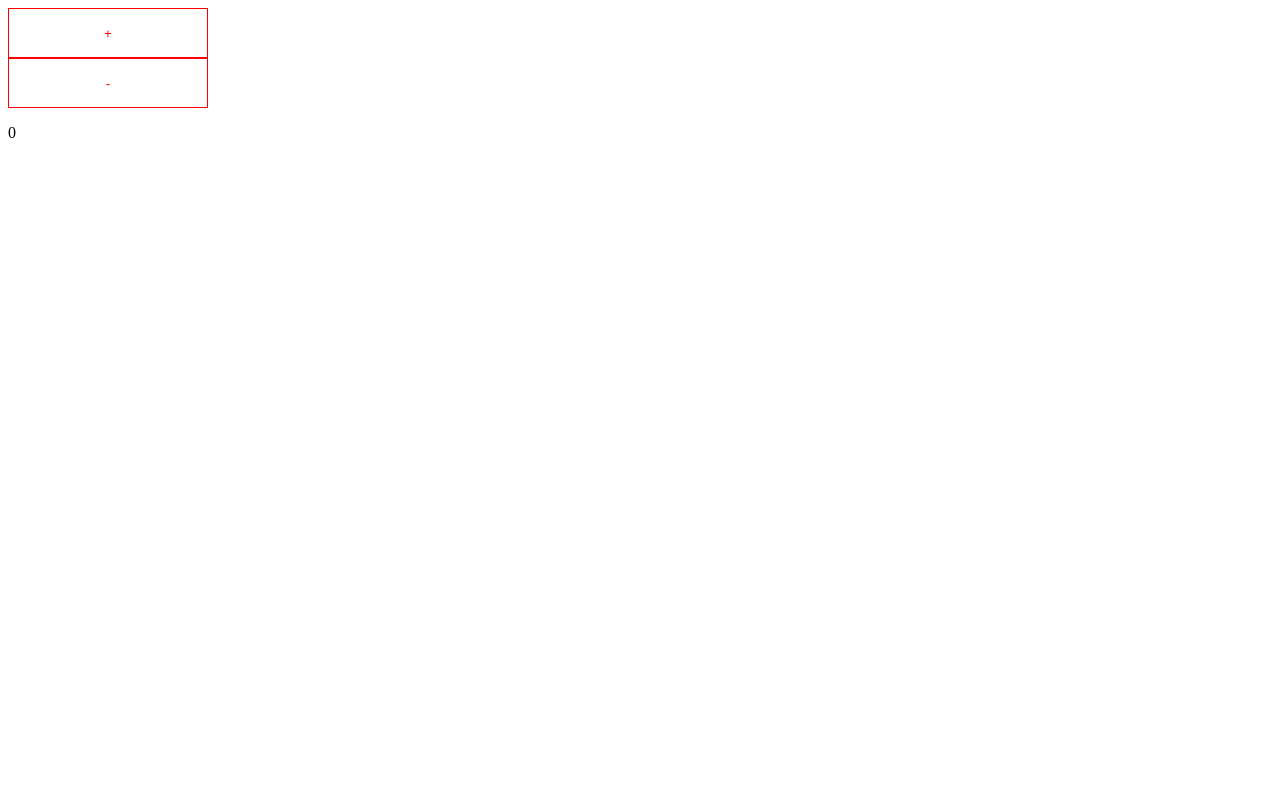
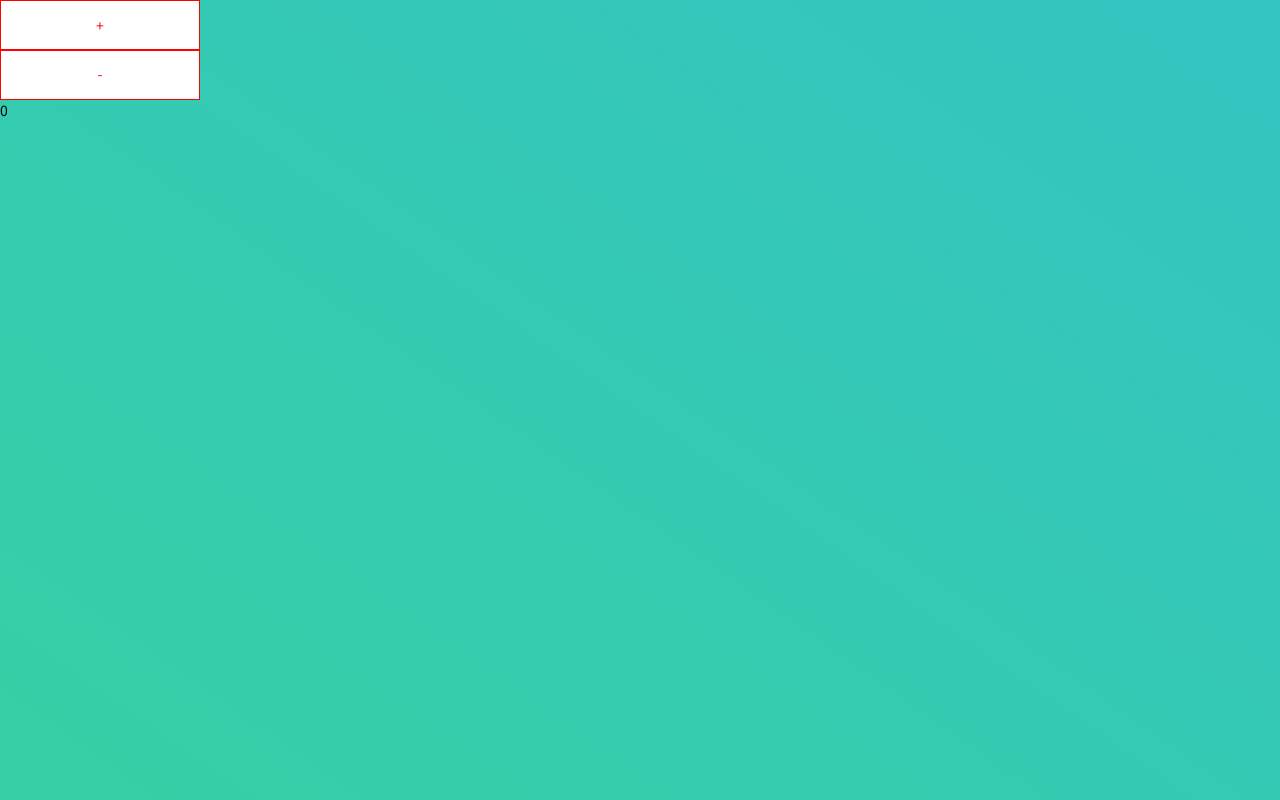
Before and after one commit to bg0820/blockchain_voting, a React app: page / in a window 1280 px wide. Built offline with nearby package versions, Linux system fonts and the light colour scheme.

Commit message:
기본적인 색상 코드 및 배경색 적용

```diff
--- a/src/index.scss
+++ b/src/index.scss
@@ -0,0 +1,58 @@
+@charset "UTF-8";
+@import url('https://fonts.googleapis.com/css?family=Noto+Sans+KR&display=swap');
+
+$color1: #35D0A4;
+$color2: #34C4C2;
+$color3: #EFEFEF;
+$color4: #2D3830;
+$color5: #ABB2B0;
+$color6: #CCCCCC;
+$color7: #FBFDFF;
+$color8: #17A6FF;
+$color9: #7F9AF7;
+$color10: #4192FF;
+$color11: #FF7171;
+$white: #fff;
+
+
+* {
+	font-family: 'Noto Sans KR', sans-serif;
+	font-weight: 400;
+	font-size: 14px;
+	text-shadow: 0px 0px 0px rgba(0, 0, 0, 0.004);
+	-webkit-font-smoothing: subpixel-antialiased;
+	-moz-osx-font-smoothing: grayscale;
+
+	margin: 0;
+	padding: 0;
+	border: 0;
+	box-sizing: border-box;
+}
+
+a {
+	text-decoration: inherit;
+	color: $color4;
+}
+
+table {
+	border-collapse: collapse;
+	border-spacing: 0;
+}
+
+html,
+body {
+	background: linear-gradient(35deg, $color1, $color2);
+	width: 100%;
+	height: 100%;
+
+	-webkit-user-select: none;
+	-moz-user-select: none;
+	-ms-user-select: none;
+	user-select: none;
+}
+
+.root {
+	position: relative;
+	width: 100%;
+	height: 100%;
+}
```
Also changed, not shown: src/Templates/Auth/index.js (added, +13 -0 lines), 1 other file (tests, documents, lock files or other folders).
